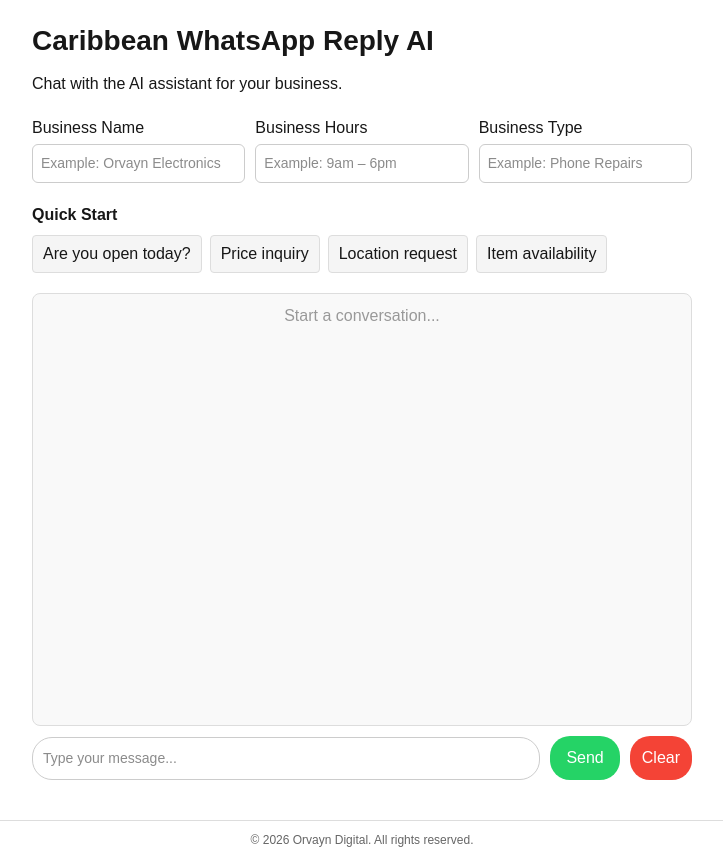
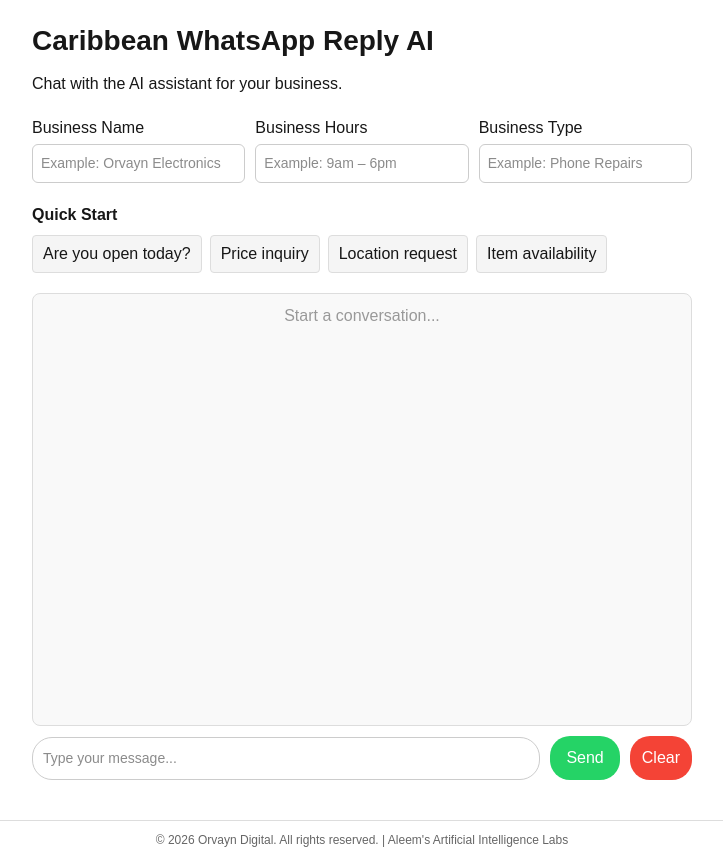
Before and after one commit to orvayndigital/caribbean-ai-reply, a Next.js app: page / in a window 1280 px wide. Shown: the whole page, without its empty margins (278-1001 px from the left). Built offline with nearby package versions, Linux system fonts and the light colour scheme.

Commit message:
Add Aleem's Artificial Intelligence Labs to footer

```diff
--- a/app/page.tsx
+++ b/app/page.tsx
@@ -250,7 +250,7 @@ export default function Home() {
         </div>
       </main>
       <footer style={{ textAlign: "center", padding: "10px", fontSize: "12px", color: "#666", borderTop: "1px solid #ddd", marginTop: "20px" }}>
-        © 2026 Orvayn Digital. All rights reserved.
+        © 2026 Orvayn Digital. All rights reserved. | Aleem's Artificial Intelligence Labs
       </footer>
     </>
   );
```
